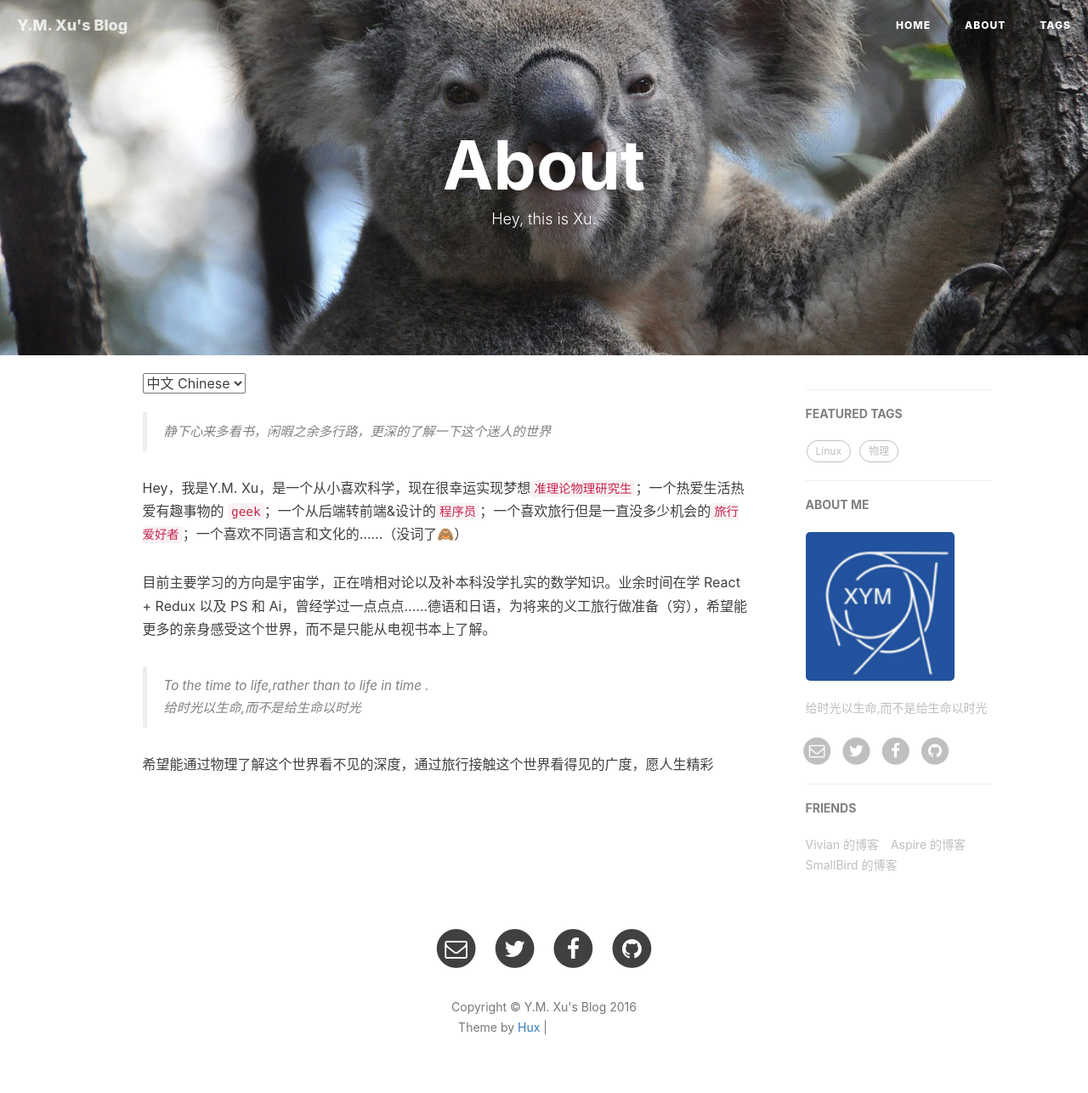
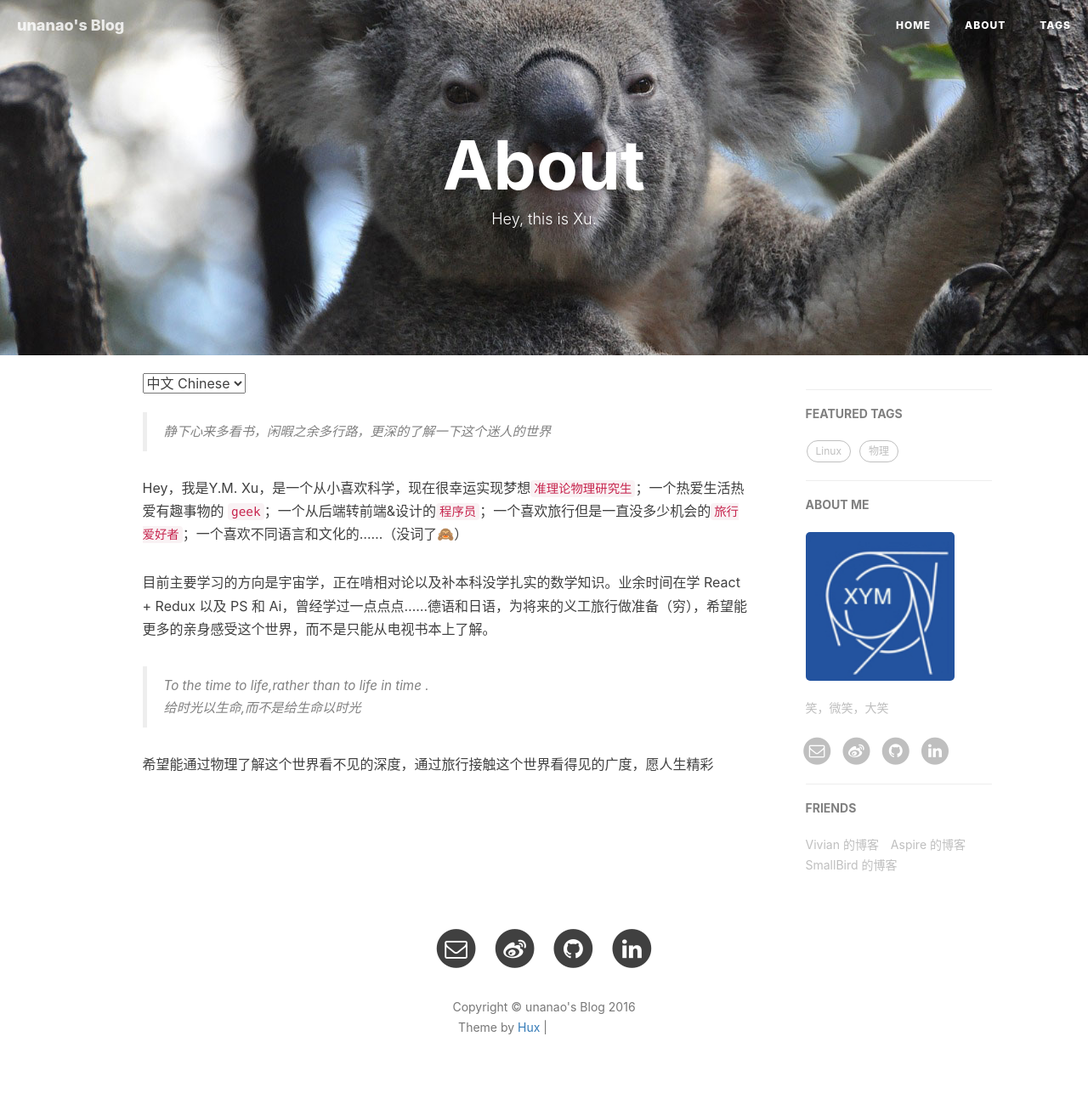
Before and after one commit to xuyumeng/xuyumeng.github.io, a Jekyll site: the page built from about.html, in a window 1280 px wide. Shown: the whole page at 85% size. Built offline with Jekyll 4.4.1, drawn with Linux system fonts in a browser that asks for light colours; nearby versions of some CDN libraries; comment, search, counter and statistics services are not loaded; grey boxes are pictures that could not be loaded.

Commit message:
change to my information

```diff
--- a/_config.yml
+++ b/_config.yml
@@ -1,11 +1,11 @@
 # Site settings
-title: Y.M. Xu's Blog
-SEOTitle: 许雨蒙的博客 | Y.M. Xu's Blog
+title: unanao's Blog
+SEOTitle: 孙建蛟的博客 | Sun Jianjiao's Blog | unanao's blog
 header-img: img/home-bg.jpg
-email: yumengxu1994@icloud.com
+email: jianjiaosun@163.com
 description: "理论物理，全栈设计 | 许雨蒙，Physicist，Web & Mobile Lover，Front-End Engineer | 这里是 @许雨蒙 的个人博客，与你一起发现更美的世界。"
 keyword: "理论物理,全栈设计"
-url: "http://yumengxu.com"              # your host, for absolute URL
+url: "http://www.unanao.cn"              # your host, for absolute URL
 baseurl: ""                             # for example, '/blog' if your blog hosted on 'host/blog'
 
 
@@ -13,12 +13,11 @@ baseurl: ""                             # for example, '/blog' if your blog host
 # SNS settings
 RSS: false
 #zhihu_username:     xu-yu-meng-93
-github_username:    xuyumeng
-twitter_username:  yumeng_xu
-facebook_username:  yumeng.xu.58
-# linkedin_username:  firstname-lastname-idxxxx
-
-
+github_username:    unanao
+#twitter_username:  yumeng_xu
+#facebook_username:  yumeng.xu.58
+linkedin_username:  Sun-Jianjiao-unanao
+weibo_username: unanao
 
 # Build settings
 # from 2016, 'pygments' is unsupported on GitHub Pages. Use 'rouge' for highlighting instead.
@@ -50,7 +49,7 @@ kramdown:
 # disqus_username: ymxusblog
 
 # Duoshuo settings
-duoshuo_username: xusblog
+duoshuo_username: unanao's blog
 # Share component is depend on Comment so we can NOT use share only.
 duoshuo_share: true                     # set to false if you want to use Comment without Sharing
 
@@ -62,13 +61,13 @@ duoshuo_share: true                     # set to false if you want to use Commen
 ba_track_id: 04daadb513f06ea7fb4508fc5b4cbc3f
 # Google Analytics
 ga_track_id: 'UA-79223060-1'            # Format: UA-xxxxxx-xx
-ga_domain: yumengxu.com
+ga_domain: www.unanao.cn
 
 
 
 # Sidebar settings
 sidebar: true                           # whether or not using Sidebar.
-sidebar-about-description: "给时光以生命,而不是给生命以时光"
+sidebar-about-description: "笑，微笑，大笑"
 sidebar-avatar: /img/avatar.jpg      # use absolute URL, seeing it's used in both `/` and `/about/`
 
 
```
